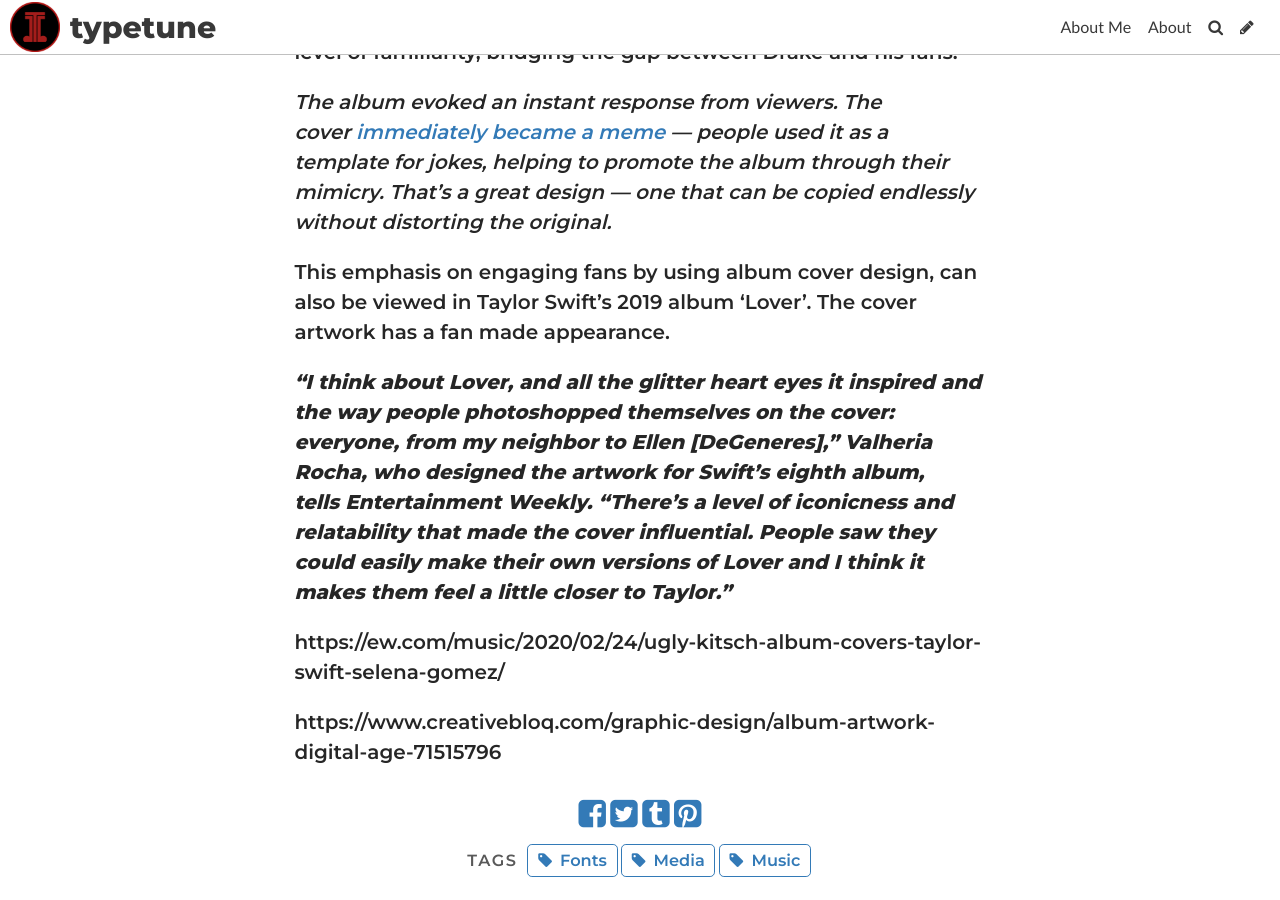
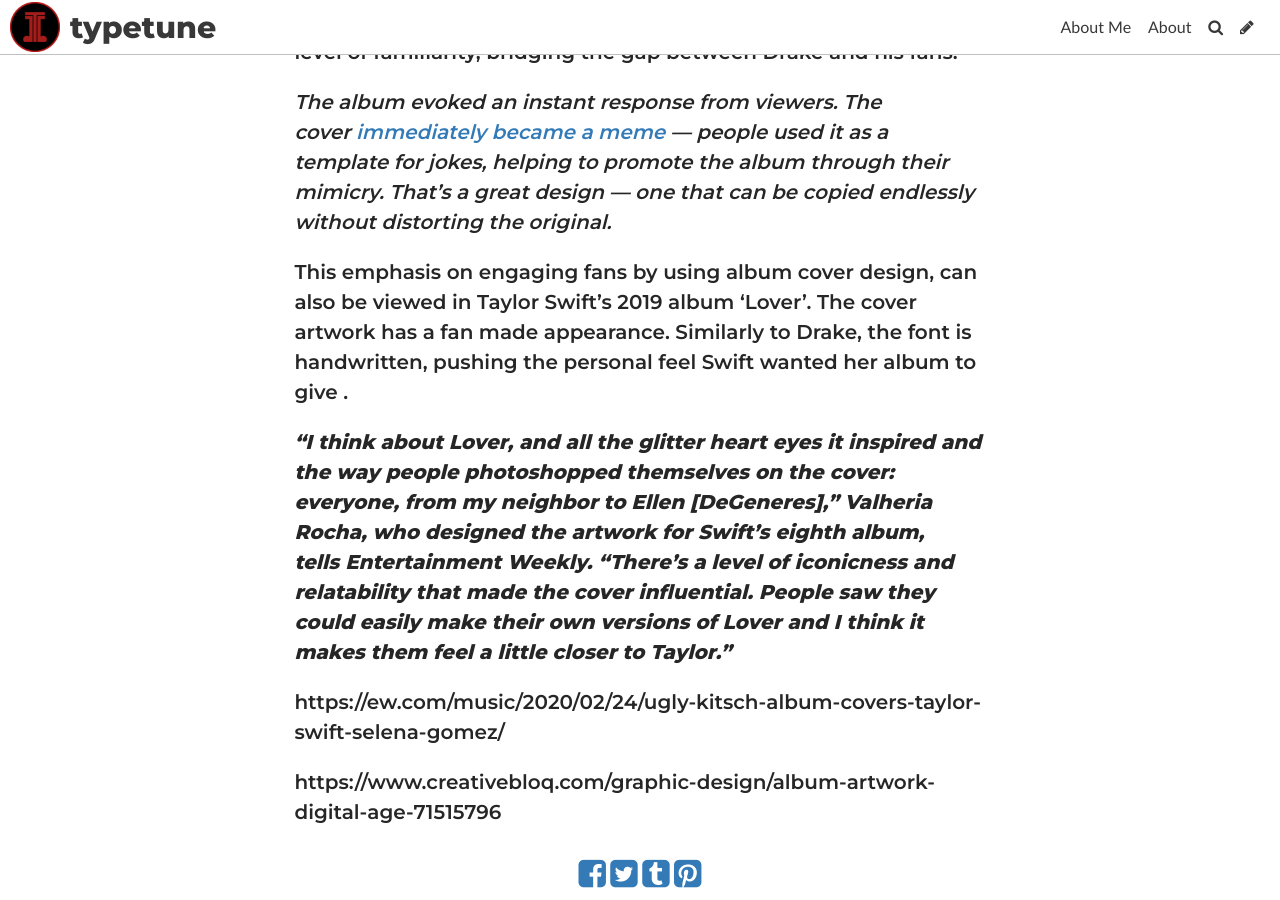
Before and after one commit to lauracutting/typetune, a Jekyll site: the page built from _posts/2020-11-18-the-dawn-of-the-digital-age-album-cover.md, in a window 1280 px wide and 900 px high, scrolled down 1731 px. Built offline with Jekyll 4.4.1, drawn with Linux system fonts in a browser that asks for light colours; some web fonts are replaced.

Commit message:
Update Post “2020-11-18-the-dawn-of-the-digital-age-album-cover”

```diff
--- a/_posts/2020-11-18-the-dawn-of-the-digital-age-album-cover.md
+++ b/_posts/2020-11-18-the-dawn-of-the-digital-age-album-cover.md
@@ -24,7 +24,7 @@
 
 *The album evoked an instant response from viewers. The cover [immediately became a meme](http://fusion.net/list/50583/15-of-the-best-drake-if-youre-reading-this-album-cover-parodies/) — people used it as a template for jokes, helping to promote the album through their mimicry. That's a great design — one that can be copied endlessly without distorting the original.*
 
-This emphasis on engaging fans by using album cover design, can also be viewed in Taylor Swift's 2019 album 'Lover'. The cover artwork has a fan made appearance.
+This emphasis on engaging fans by using album cover design, can also be viewed in Taylor Swift's 2019 album 'Lover'. The cover artwork has a fan made appearance. Similarly to Drake, the font is handwritten, pushing the personal feel Swift wanted her album to give .
 
 ***“I think about Lover, and all the glitter heart eyes it inspired and the way people photoshopped themselves on the cover: everyone, from my neighbor to Ellen \[DeGeneres],” Valheria Rocha, who designed the artwork for Swift’s eighth album, tells Entertainment Weekly. “There’s a level of iconicness and relatability that made the cover influential. People saw they could easily make their own versions of Lover and I think it makes them feel a little closer to Taylor.”***
 
```
